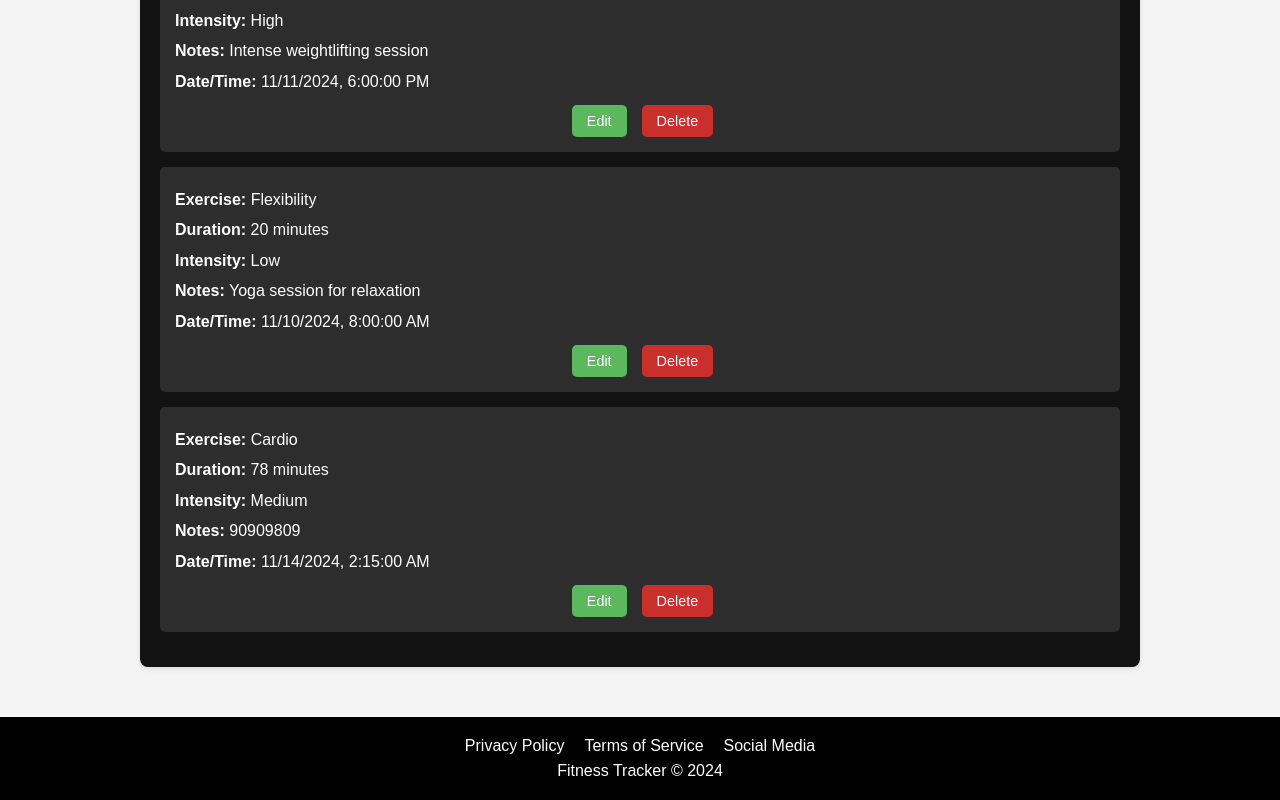
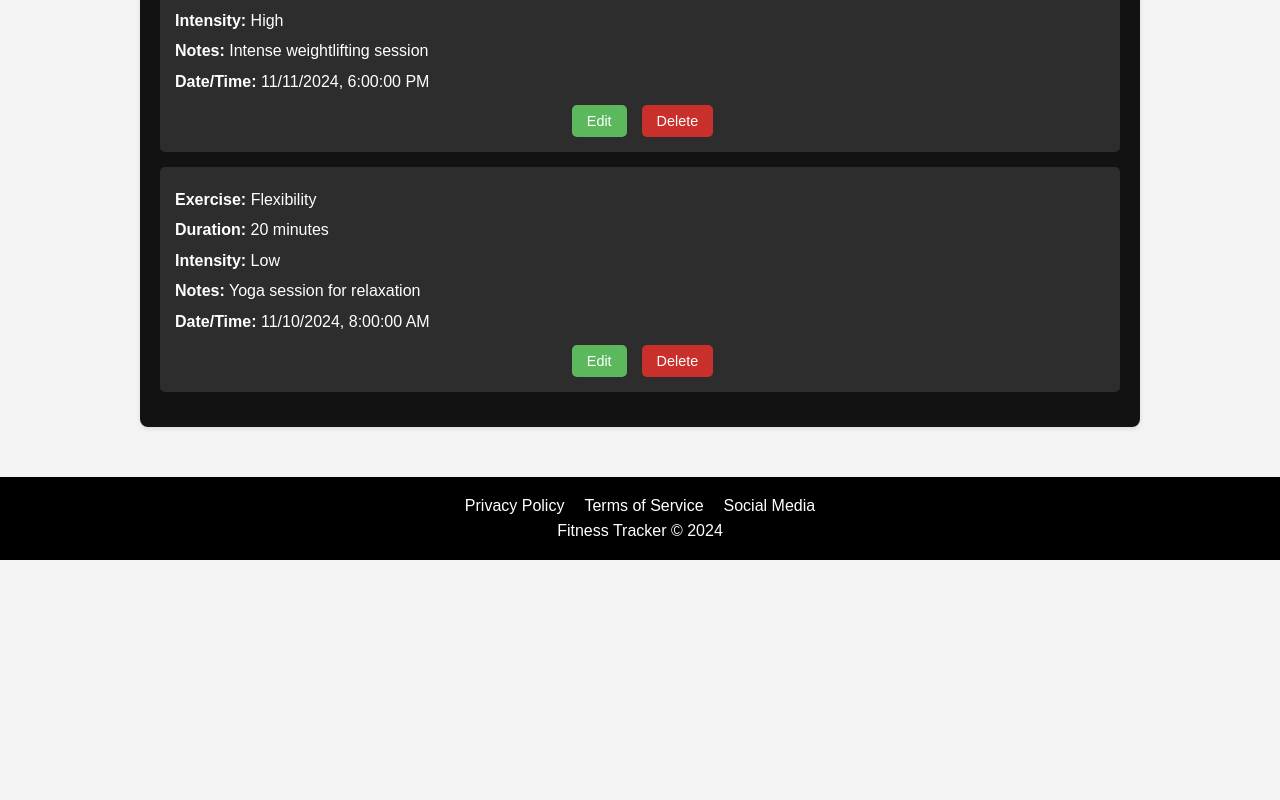
Before and after one commit to Hamza-Ridhwan/Phase-2-Fitness-tracker---Group-9, a React (Create React App) app: page /trackWorkout in a window 1280 px wide. Shown: the part 1293-2093 px from the top of the page. After the commit the page ends 1853 px from the top, so only its background shows below. Built offline with nearby package versions, Linux system fonts and the light colour scheme; data requests are answered from the project's data file.

Commit message:
Updated db.json and Trackworkout file

```diff
--- a/db.json
+++ b/db.json
@@ -23,14 +23,6 @@
       "intensity": "Low",
       "notes": "Yoga session for relaxation",
       "id": "3"
-    },
-    {
-      "id": 4,
-      "exerciseType": "Cardio",
-      "dateTime": "2024-11-14T02:15",
-      "duration": 78,
-      "intensity": "Medium",
-      "notes": "90909809"
     }
   ]
 }
--- a/src/Pages/TrackWorkout.jsx
+++ b/src/Pages/TrackWorkout.jsx
@@ -1,7 +1,7 @@
 import React, { useState, useEffect } from 'react';
-import "../Trackworkout.css"
+import "../Trackworkout.css";
 
-export default function TrackWorkout() {
+function TrackWorkout() {
   const [workouts, setWorkouts] = useState([]);
   const [formData, setFormData] = useState({
     exerciseType: 'Cardio',
@@ -15,13 +15,15 @@ export default function TrackWorkout() {
   const [isEditing, setIsEditing] = useState(false);
   const [editId, setEditId] = useState(null);
 
+  const BASE_URL = 'http://localhost:3000';
 
   useEffect(() => {
     fetchWorkouts();
   }, []);
 
+  // Fetch workouts with .then() syntax
   function fetchWorkouts() {
-        fetch(`http://localhost:3000/workouts`)
+    fetch(`${BASE_URL}/workouts`)
       .then(response => {
         if (!response.ok) throw new Error('Failed to fetch workouts');
         return response.json();
@@ -52,10 +54,10 @@ export default function TrackWorkout() {
     const newWorkout = {
       ...formData,
       duration: parseInt(formData.duration, 10),
-            id: isEditing ? editId : workouts.length ? Math.max(...workouts.map(w => w.id)) + 1 : 1,
+      id: isEditing ? editId : workouts.length ? (Math.max(...workouts.map(w => parseInt(w.id))) + 1).toString() : '1', // Ensure ID is a string
     };
 
-        const url = isEditing ? `http://localhost:3000/workouts/${editId}` : `http://localhost:3000/workouts`;
+    const url = isEditing ? `${BASE_URL}/workouts/${editId}` : `${BASE_URL}/workouts`;
     const method = isEditing ? 'PUT' : 'POST';
 
     fetch(url, {
@@ -118,7 +120,7 @@ export default function TrackWorkout() {
   });
 
   function deleteWorkout(id) {
-        fetch(`http://localhost:3000/workouts/${id}`, {
+    fetch(`${BASE_URL}/workouts/${id}`, {
       method: 'DELETE',
     })
       .then(response => {
@@ -127,6 +129,7 @@ export default function TrackWorkout() {
       })
       .catch(error => console.error("Error deleting workout:", error));
   }
+
   return (
     <div className="App">
       <section className="trackworkout-form">
@@ -224,5 +227,7 @@ export default function TrackWorkout() {
         </div>
       </section>
     </div>
-    )
+  );
 }
+
+export default TrackWorkout;
```
Also changed, not shown: public/logo512.png (deleted). Lines whose indentation alone changed are shown as unchanged.
